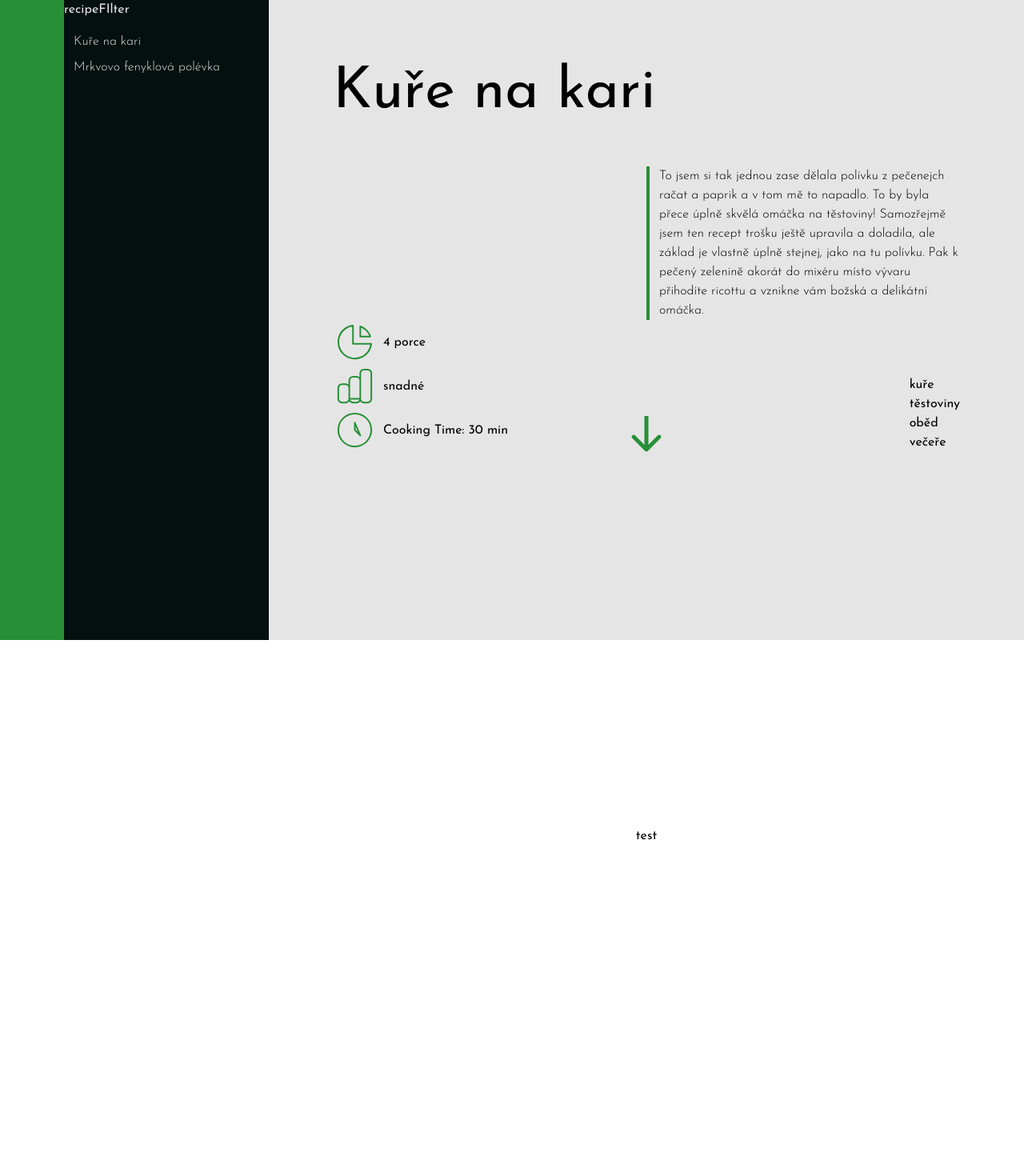
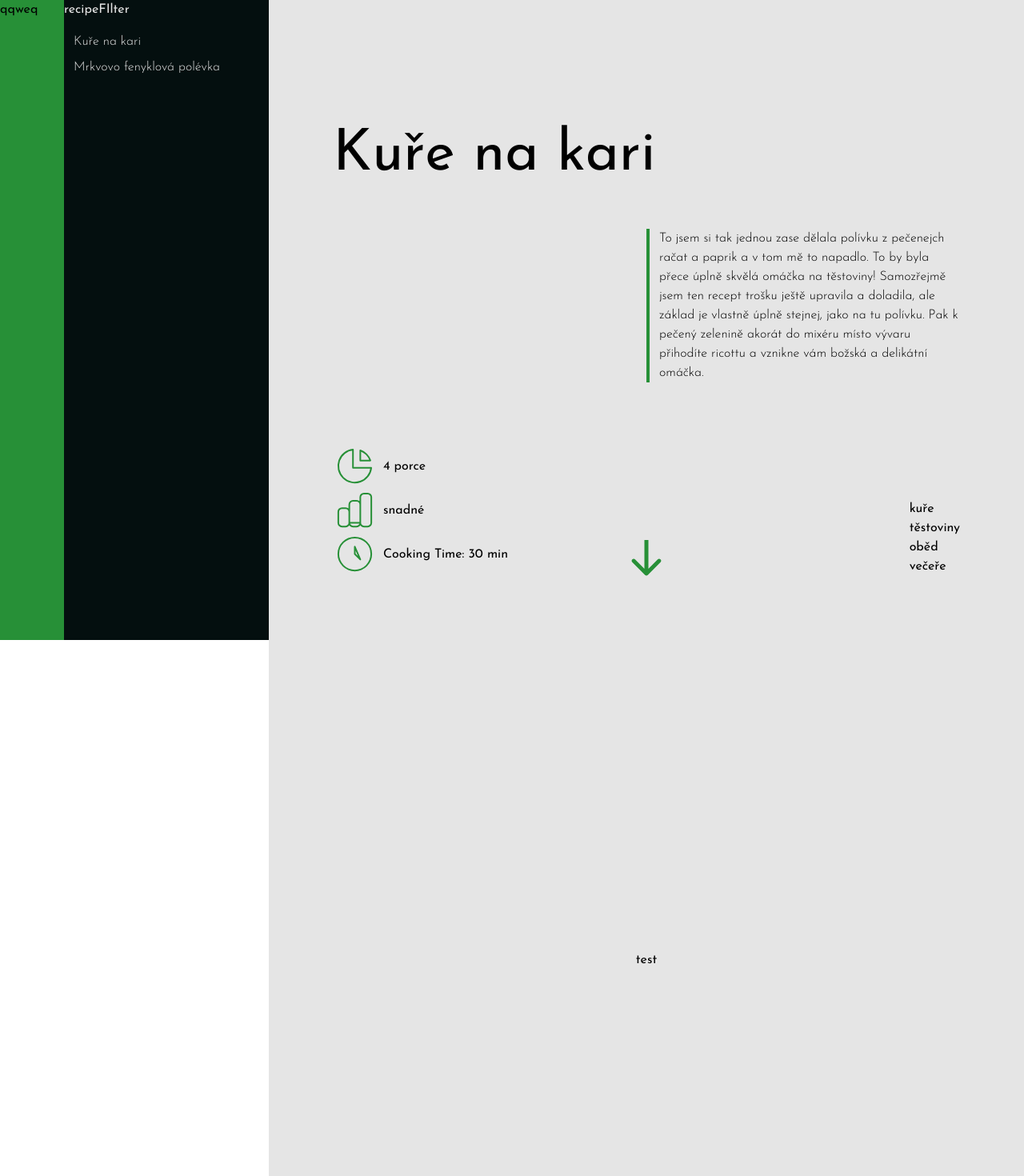
Before and after one commit to josefnagy/recipe-app, a React (Create React App) app: page /recipe/info/aslkdhldksfhjklashdflkashdf in a window 1280 px wide. Shown: the top 1470 px of the page at 80% size. Before the commit the page ends 1445 px from the top, so only its background shows below. Built offline with nearby package versions, Linux system fonts and the light colour scheme.

Commit message:
feat(RecipeInfo)- added smooth scrolling

```diff
--- a/package.json
+++ b/package.json
@@ -19,6 +19,7 @@
         "react-redux": "^7.2.2",
         "react-router-dom": "^5.2.0",
         "react-scripts": "4.0.3",
+        "react-scroll": "^1.8.2",
         "redux": "^4.0.5",
         "redux-devtools-extension": "^2.13.8",
         "redux-logger": "^3.0.6",
@@ -56,6 +57,7 @@
         "@types/lodash": "^4.14.168",
         "@types/react-redux": "^7.1.16",
         "@types/react-router-dom": "^5.1.7",
+        "@types/react-scroll": "^1.8.2",
         "@types/redux-logger": "^3.0.8",
         "@typescript-eslint/eslint-plugin": "^4.16.1",
         "@typescript-eslint/parser": "^4.16.1",
--- a/src/components/Aside.tsx
+++ b/src/components/Aside.tsx
@@ -1,7 +1,7 @@
 import React from 'react';
 
 const Aside: React.FC = () => {
-    return <div className="w-20 bg-primary flex-none"></div>;
+    return <div className="w-20 bg-primary flex-none fixed h-screen">qqweq</div>;
 };
 
 export default Aside;
--- a/src/components/RecipeInfo.tsx
+++ b/src/components/RecipeInfo.tsx
@@ -1,6 +1,7 @@
 import React, { useEffect } from 'react';
-import { Link } from 'react-router-dom';
+// import { Link } from 'react-router-dom';
 import { useDispatch, useSelector } from 'react-redux';
+import { Link } from 'react-scroll';
 
 import { Recipe } from '../store/recipes/types';
 import { AppState } from '../store';
@@ -21,7 +22,7 @@ const RecipeInfo: React.FC<RecipeInfoProps> = ({ match }) => {
         dispatch(viewRecipe(match.params.id));
     }, [dispatch, match.params.id]);
 
-    const renderRecipe = () => {
+    const renderRecipeInfo = () => {
         if (recipe) {
             return (
                 <>
@@ -103,7 +104,7 @@ const RecipeInfo: React.FC<RecipeInfoProps> = ({ match }) => {
                             </div>
                         </div>
                         <div className="self-end w-1/3 flex justify-center">
-                            <Link to={`/recipe/detail/${recipe.id}`}>
+                            <Link to="recipeDetail" smooth={true} duration={1000}>
                                 <svg width="38" height="45" viewBox="0 0 38 45" fill="none">
                                     <path
                                         d="M17.2322 43.7678C18.2085 44.7441 19.7915 44.7441 20.7678 43.7678L36.6777 27.8579C37.654 26.8816 37.654 25.2986 36.6777 24.3223C35.7014 23.346 34.1184 23.346 33.1421 24.3223L19 38.4645L4.85787 24.3223C3.88155 23.346 2.29864 23.346 1.32233 24.3223C0.346021 25.2986 0.346021 26.8816 1.32233 27.8579L17.2322 43.7678ZM16.5 1.09278e-07L16.5 42L21.5 42L21.5 -1.09278e-07L16.5 1.09278e-07Z"
@@ -126,10 +127,10 @@ const RecipeInfo: React.FC<RecipeInfoProps> = ({ match }) => {
     };
 
     return (
-        <div className="flex-auto bg-tertiary flex flex-col">
-            <section className="flex flex-col p-20 h-screen">{renderRecipe()}</section>
-            <section className="flex flex-col p-20 h-screen">
-                <p className="h-screen grid place-items-center">test</p>
+        <div className="bg-tertiary ml-84 ">
+            <section className="flex flex-col p-20 h-screen">{renderRecipeInfo()}</section>
+            <section className="flex flex-col p-20 h-screen bg-tertiary" id="recipeDetail">
+                <p className="h-full grid place-items-center">test</p>
             </section>
         </div>
     );
--- a/src/components/Recipes.tsx
+++ b/src/components/Recipes.tsx
@@ -5,7 +5,7 @@ import RecipeList from './RecipeList';
 
 const Recipes: React.FC = () => {
     return (
-        <div className="w-64 bg-secondary text-tertiary">
+        <div className="bg-secondary text-tertiary fixed h-screen ml-20">
             <RecipeFilter />
             <RecipeList />
         </div>
--- a/tailwind.config.js
+++ b/tailwind.config.js
@@ -11,6 +11,9 @@ module.exports = {
                 secondary: '#040F0F',
                 tertiary: '#E5E5E5',
             },
+            margin: {
+                84: '21rem',
+            },
         },
     },
     variants: {
```
Also changed, not shown: 1 other file (tests, documents, lock files or other folders).
